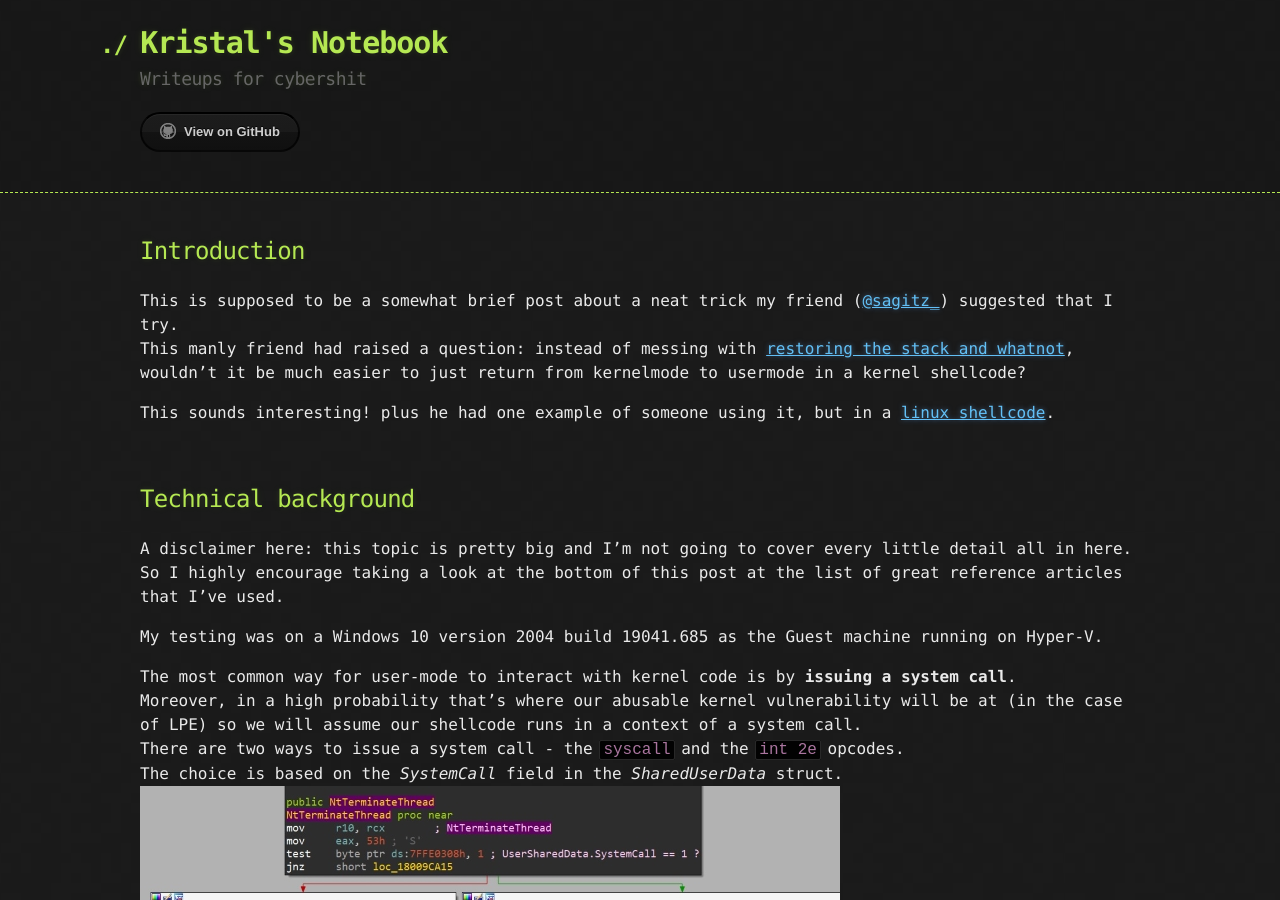
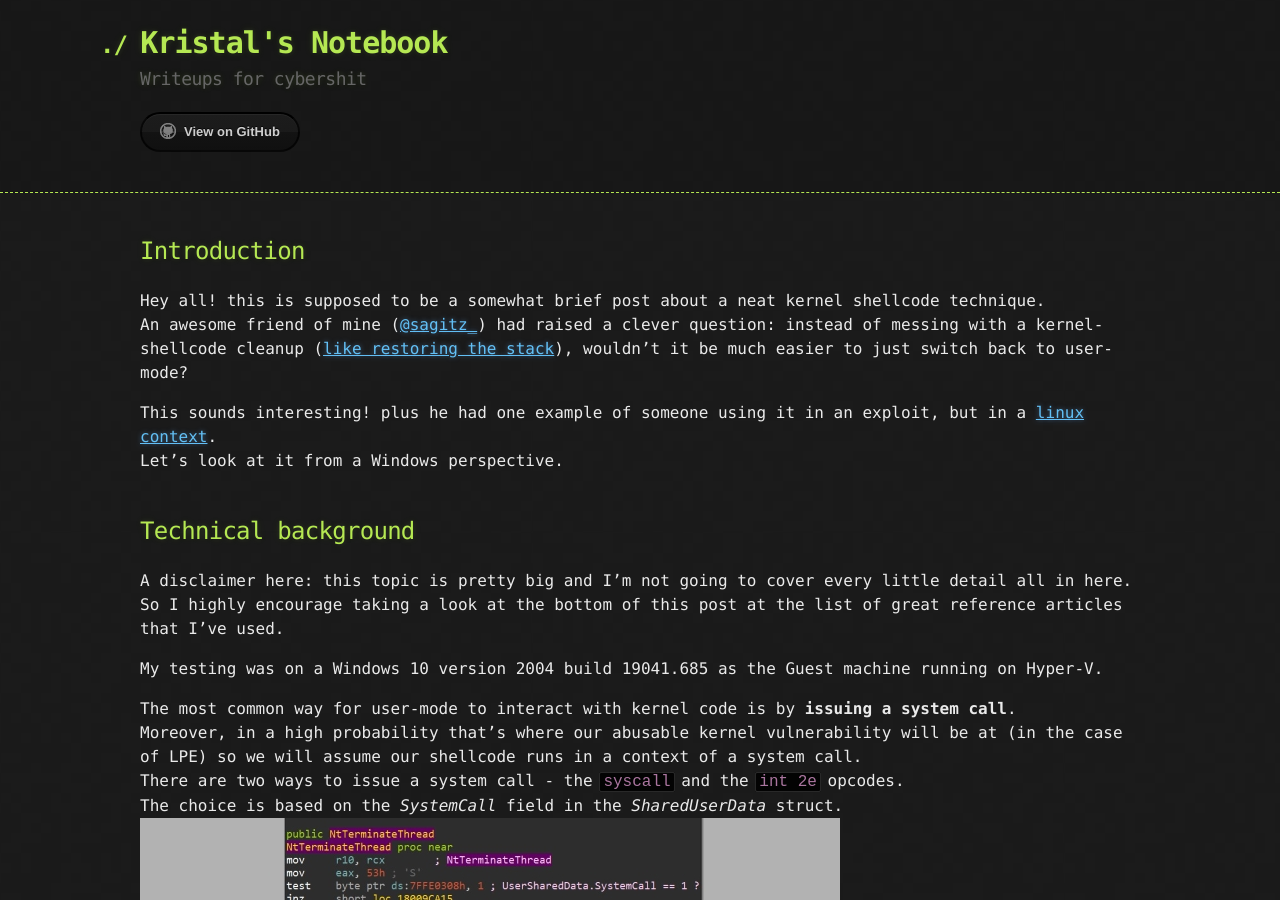
Before and after one commit to Kristal-g/kristal-g.github.io, a Jekyll site: the page built from _posts/2021-05-08-SYSRET_Shellcode.md, in a window 1280 px wide and 900 px high. Built offline with Jekyll 4.4.1, drawn with Linux system fonts in a browser that asks for light colours.

Commit message:
update intro

```diff
--- a/_posts/2021-05-08-SYSRET_Shellcode.md
+++ b/_posts/2021-05-08-SYSRET_Shellcode.md
@@ -11,11 +11,11 @@ tags:
 ---
 
 ## Introduction
-This is supposed to be a somewhat brief post about a neat trick my friend ([@sagitz_](https://twitter.com/sagitz_)) suggested that I try.
-This manly friend had raised a question: instead of messing with [restoring the stack and whatnot]({% post_url 2021-03-11-HEVD_Type_Confusion_Windows_10_RS5_x64 %}), wouldn't it be much easier to just return from kernelmode to usermode in a kernel shellcode?
+Hey all! this is supposed to be a somewhat brief post about a neat kernel shellcode technique.
+An awesome friend of mine ([@sagitz_](https://twitter.com/sagitz_)) had raised a clever question: instead of messing with a kernel-shellcode cleanup ([like restoring the stack]({% post_url 2021-03-11-HEVD_Type_Confusion_Windows_10_RS5_x64 %})), wouldn't it be much easier to just switch back to user-mode?
 
-This sounds interesting! plus he had one example of someone using it, but in a [linux shellcode](https://github.com/vnik5287/sock_diag_x64/blob/486ce10dbef95776b22f228a74afe39ec9a0e16c/sockdiag_smep.c#L59).
-
+This sounds interesting! plus he had one example of someone using it in an exploit, but in a [linux context](https://github.com/vnik5287/sock_diag_x64/blob/486ce10dbef95776b22f228a74afe39ec9a0e16c/sockdiag_smep.c#L59).
+Let's look at it from a Windows perspective.
 <br/>
 
 ## Technical background
```
